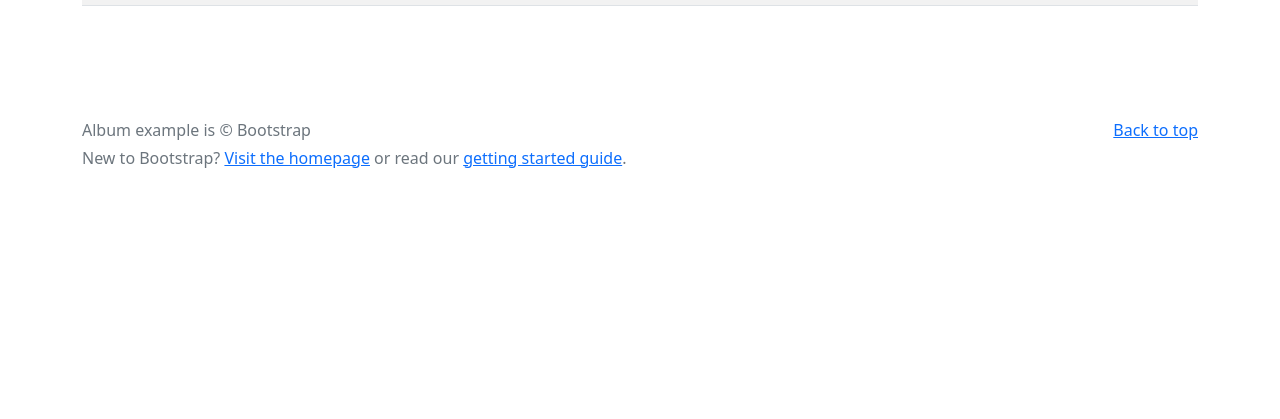
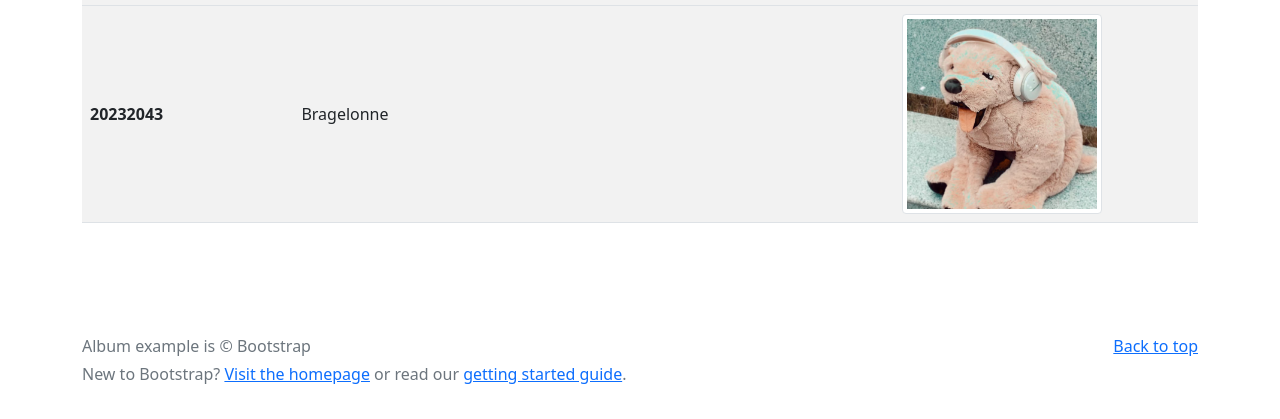
Before and after one commit to Pikul-cmu/NMZ-photo, a plain HTML site: page docs/index.html in a window 1280 px wide. Shown: the part 791-1210 px from the top of the page. Before the commit the page ends 1009 px from the top, so only its background shows below. Drawn offline with nearby package versions, Linux system fonts and the light colour scheme.

Commit message:
20232043

```diff
--- a/docs/index.html
+++ b/docs/index.html
@@ -102,6 +102,16 @@
                                         <tr>
                             </td>
                     </tr>
+                    <tr>
+                        <th scope="row" class="align-middle">20232043</th>
+                        <td class="align-middle">Bragelonne</td>
+                        <td class="align-middle"></td>
+                        <td class="text-center align-middle">
+                            <img src="assets/bragelonne.jpg" class="img-thumbnail" width="200px" height="200px" alt="Coco melon">
+                    </tr>
+                    <tr>
+                        </td>
+                    </tr>
                 </tbody>
             </table>
         </section>
```
Also changed, not shown: docs/assets/bragelonne.jpg (added).
